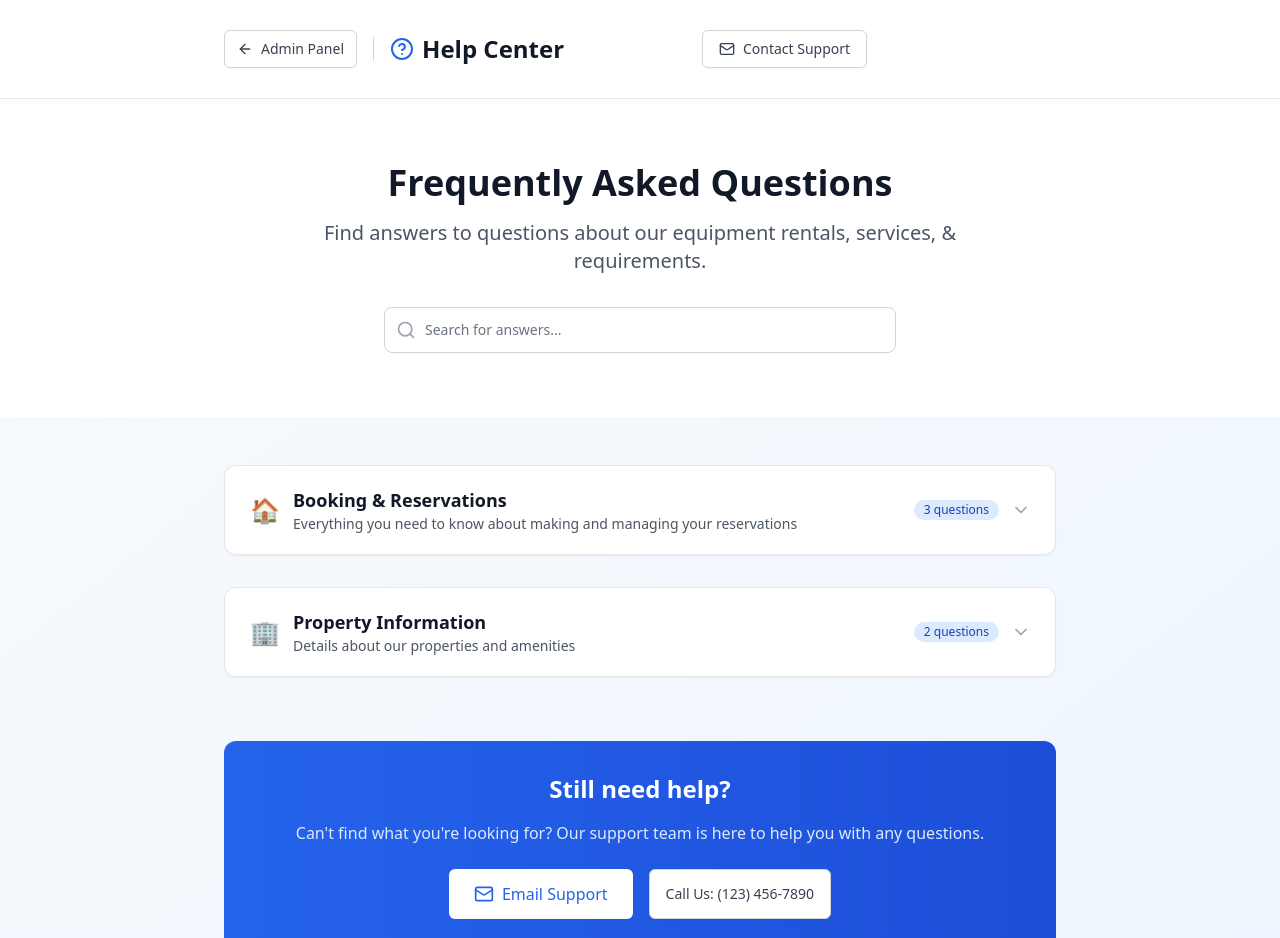
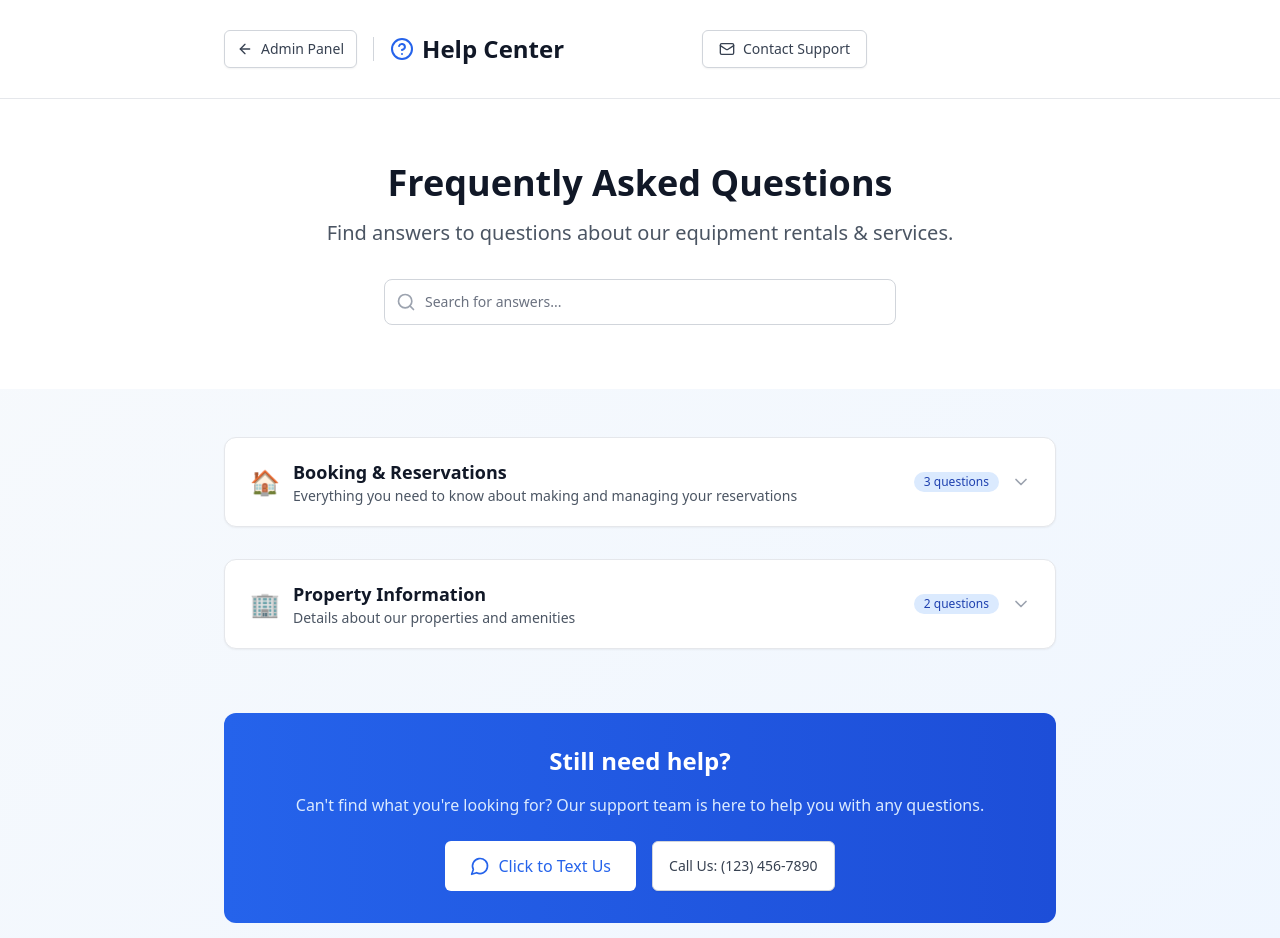
Before and after one commit to Kabba24ai/faq-admin-website-html, a React (Vite) app: page /faq in a window 1280 px wide. Shown: the top 938 px of the page. Built offline with nearby package versions, Linux system fonts and the light colour scheme.

Commit message:
Update headline text and support button

```diff
--- a/src/components/FAQPage.tsx
+++ b/src/components/FAQPage.tsx
@@ -1,5 +1,5 @@
 import React, { useState } from 'react';
-import { Search, ChevronDown, ChevronUp, HelpCircle, Mail, ArrowLeft, ThumbsUp, ThumbsDown, ExternalLink, Lightbulb } from 'lucide-react';
+import { Search, ChevronDown, ChevronUp, HelpCircle, Mail, ArrowLeft, ThumbsUp, ThumbsDown, ExternalLink, Lightbulb, MessageCircle } from 'lucide-react';
 import { useDebounce } from 'use-debounce';
 import { useLocalStorage } from '../hooks/useLocalStorage';
 import { useAnalytics } from '../hooks/useAnalytics';
@@ -222,7 +222,7 @@ export default function FAQPage() {
               Frequently Asked Questions
             </h2>
             <p className="text-xl text-gray-600 mb-8 max-w-2xl mx-auto">
-              Find answers to questions about our equipment rentals, services, & requirements.
+              Find answers to questions about our equipment rentals & services.
             </p>
 
             {/* Search Box - only show if enabled in settings */}
@@ -474,11 +474,11 @@ export default function FAQPage() {
           </p>
           <div className="flex flex-col sm:flex-row gap-4 justify-center">
             <a
-              href="mailto:support@example.com"
+              href="sms:+11234567890"
               className="inline-flex items-center px-6 py-3 border border-transparent text-base font-medium rounded-md text-blue-600 bg-white hover:bg-blue-50 transition-colors"
             >
-              <Mail className="w-5 h-5 mr-2" />
-              Email Support
+              <MessageCircle className="w-5 h-5 mr-2" />
+              Click to Text Us
             </a>
             <a
               href="tel:+11234567890"
```
